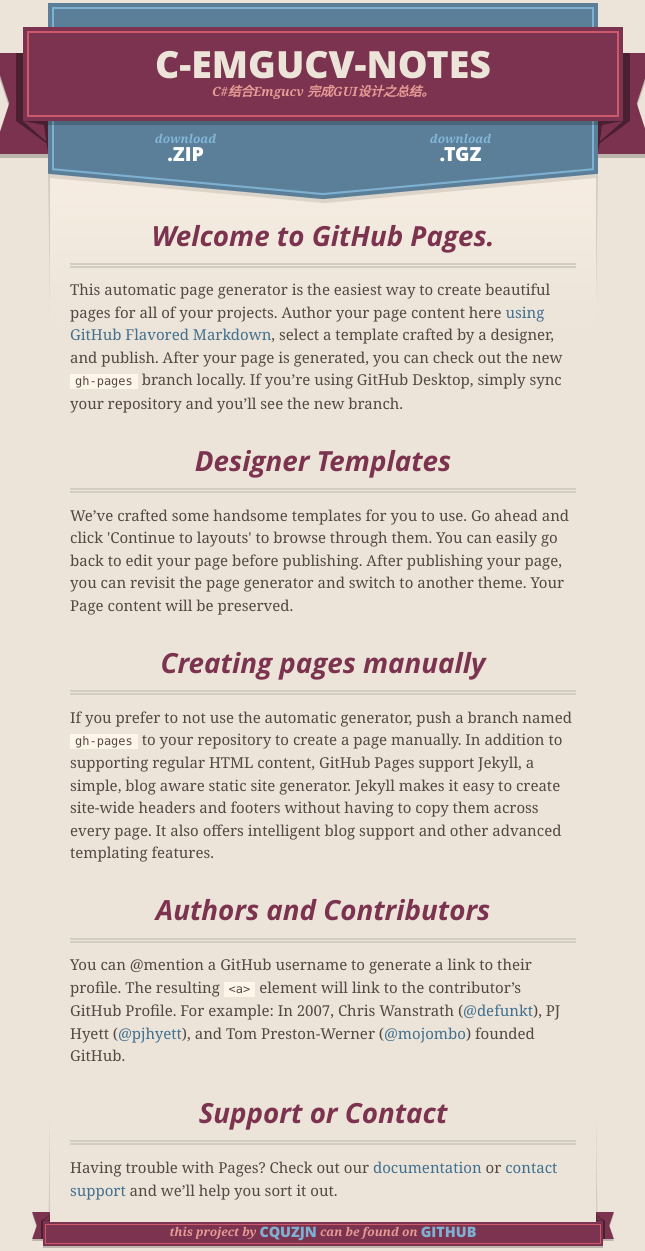
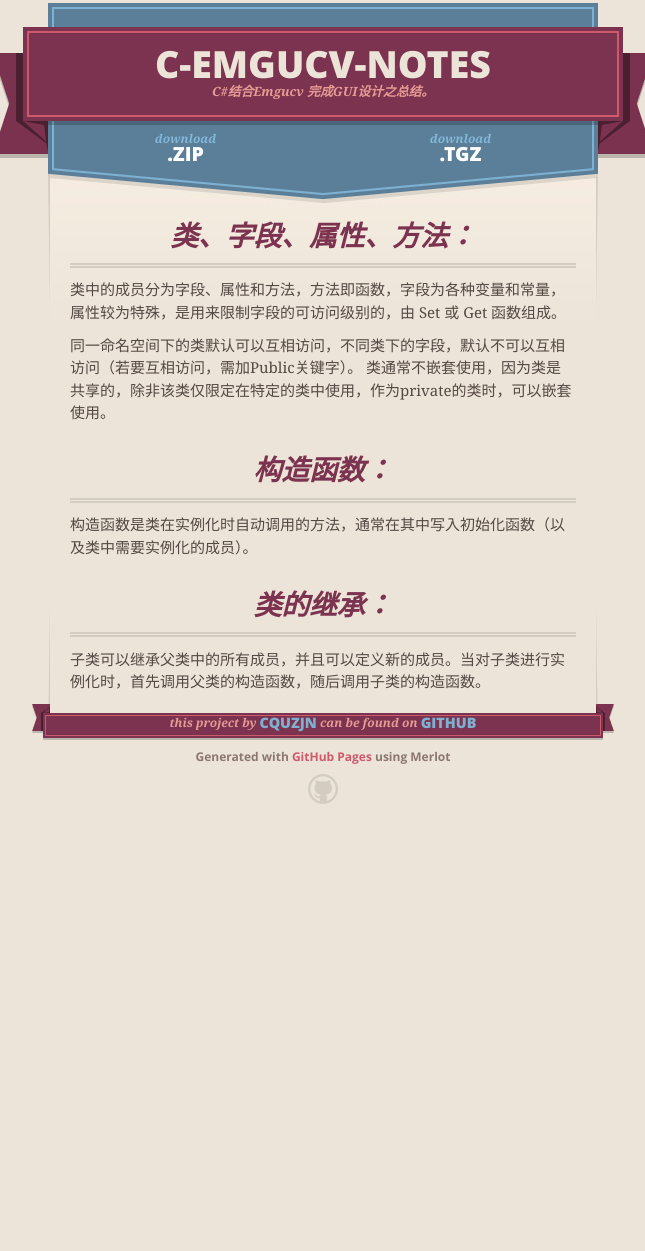
Before and after one commit to cquzjn/C-EmguCV-Notes, a plain HTML site: page index.html in a window 1280 px wide. Shown: the part 11-1262 px from the top of the page, without its empty margins (317-962 px from the left). After the commit the page ends 855 px from the top, so only its background shows below. Drawn offline with nearby package versions, Linux system fonts and the light colour scheme.

```diff
--- a/index.html
+++ b/index.html
@@ -46,30 +46,22 @@
 
 
       <section id="main_content">
-        <h3>
-<a id="welcome-to-github-pages" class="anchor" href="#welcome-to-github-pages" aria-hidden="true"><span aria-hidden="true" class="octicon octicon-link"></span></a>Welcome to GitHub Pages.</h3>
+        <h1>
+<a id="类字段属性方法" class="anchor" href="#%E7%B1%BB%E5%AD%97%E6%AE%B5%E5%B1%9E%E6%80%A7%E6%96%B9%E6%B3%95" aria-hidden="true"><span aria-hidden="true" class="octicon octicon-link"></span></a>类、字段、属性、方法：</h1>
 
-<p>This automatic page generator is the easiest way to create beautiful pages for all of your projects. Author your page content here <a href="https://guides.github.com/features/mastering-markdown/">using GitHub Flavored Markdown</a>, select a template crafted by a designer, and publish. After your page is generated, you can check out the new <code>gh-pages</code> branch locally. If you’re using GitHub Desktop, simply sync your repository and you’ll see the new branch.</p>
+<p>类中的成员分为字段、属性和方法，方法即函数，字段为各种变量和常量，属性较为特殊，是用来限制字段的可访问级别的，由 Set 或 Get 函数组成。</p>
 
-<h3>
-<a id="designer-templates" class="anchor" href="#designer-templates" aria-hidden="true"><span aria-hidden="true" class="octicon octicon-link"></span></a>Designer Templates</h3>
+<p>同一命名空间下的类默认可以互相访问，不同类下的字段，默认不可以互相访问（若要互相访问，需加Public关键字）。 类通常不嵌套使用，因为类是共享的，除非该类仅限定在特定的类中使用，作为private的类时，可以嵌套使用。</p>
 
-<p>We’ve crafted some handsome templates for you to use. Go ahead and click 'Continue to layouts' to browse through them. You can easily go back to edit your page before publishing. After publishing your page, you can revisit the page generator and switch to another theme. Your Page content will be preserved.</p>
+<h1>
+<a id="构造函数" class="anchor" href="#%E6%9E%84%E9%80%A0%E5%87%BD%E6%95%B0" aria-hidden="true"><span aria-hidden="true" class="octicon octicon-link"></span></a>构造函数：</h1>
 
-<h3>
-<a id="creating-pages-manually" class="anchor" href="#creating-pages-manually" aria-hidden="true"><span aria-hidden="true" class="octicon octicon-link"></span></a>Creating pages manually</h3>
+<p>构造函数是类在实例化时自动调用的方法，通常在其中写入初始化函数（以及类中需要实例化的成员）。</p>
 
-<p>If you prefer to not use the automatic generator, push a branch named <code>gh-pages</code> to your repository to create a page manually. In addition to supporting regular HTML content, GitHub Pages support Jekyll, a simple, blog aware static site generator. Jekyll makes it easy to create site-wide headers and footers without having to copy them across every page. It also offers intelligent blog support and other advanced templating features.</p>
+<h1>
+<a id="类的继承" class="anchor" href="#%E7%B1%BB%E7%9A%84%E7%BB%A7%E6%89%BF" aria-hidden="true"><span aria-hidden="true" class="octicon octicon-link"></span></a>类的继承：</h1>
 
-<h3>
-<a id="authors-and-contributors" class="anchor" href="#authors-and-contributors" aria-hidden="true"><span aria-hidden="true" class="octicon octicon-link"></span></a>Authors and Contributors</h3>
-
-<p>You can @mention a GitHub username to generate a link to their profile. The resulting <code>&lt;a&gt;</code> element will link to the contributor’s GitHub Profile. For example: In 2007, Chris Wanstrath (<a href="https://github.com/defunkt" class="user-mention">@defunkt</a>), PJ Hyett (<a href="https://github.com/pjhyett" class="user-mention">@pjhyett</a>), and Tom Preston-Werner (<a href="https://github.com/mojombo" class="user-mention">@mojombo</a>) founded GitHub.</p>
-
-<h3>
-<a id="support-or-contact" class="anchor" href="#support-or-contact" aria-hidden="true"><span aria-hidden="true" class="octicon octicon-link"></span></a>Support or Contact</h3>
-
-<p>Having trouble with Pages? Check out our <a href="https://help.github.com/pages">documentation</a> or <a href="https://github.com/contact">contact support</a> and we’ll help you sort it out.</p>
+<p>子类可以继承父类中的所有成员，并且可以定义新的成员。当对子类进行实例化时，首先调用父类的构造函数，随后调用子类的构造函数。</p>
       </section>
 
       <footer>
```
Also changed, not shown: params.json (+1 -1 lines).
